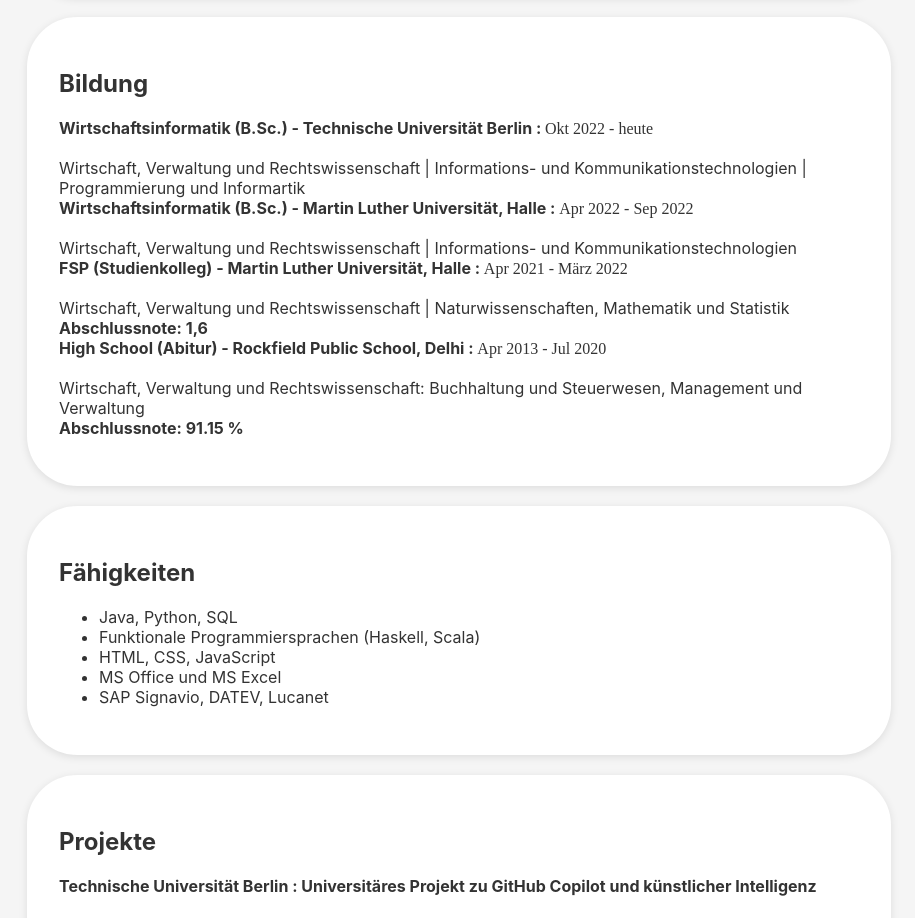
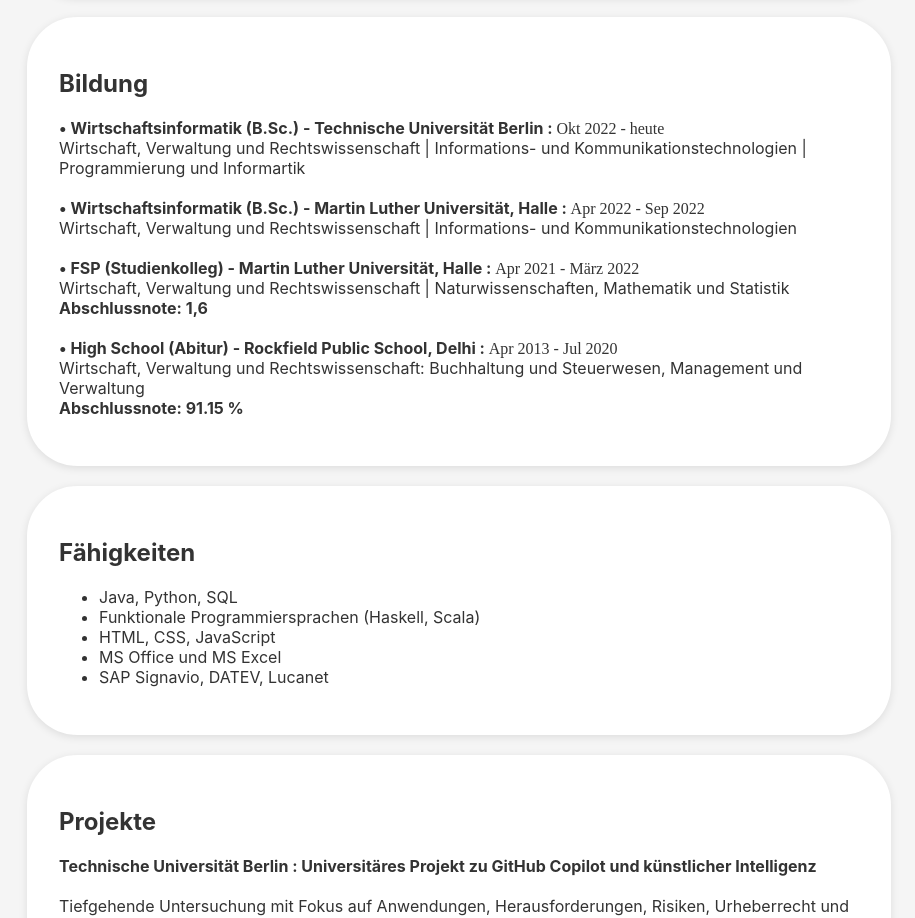
Before and after one commit to kunal180402/my-cv, a plain HTML site: page index.html in a window 1280 px wide. Shown: the part 904-1822 px from the top of the page, without its empty margins (181-1096 px from the left). Drawn offline with Linux system fonts and the light colour scheme.

Commit message:
Update index.html

```diff
--- a/index.html
+++ b/index.html
@@ -54,17 +54,17 @@
     <h2>Bildung
     </h2>
 <p>
-  <b> Wirtschaftsinformatik (B.Sc.) - Technische Universität Berlin :  </b> <ti>Okt 2022 - heute</ti> <br> <br>
+  <b>• Wirtschaftsinformatik (B.Sc.) - Technische Universität Berlin :  </b> <ti>Okt 2022 - heute</ti> <br>
  Wirtschaft, Verwaltung und Rechtswissenschaft | Informations- und
-Kommunikationstechnologien | Programmierung und Informartik <br>
-  <b> Wirtschaftsinformatik (B.Sc.) - Martin Luther Universität, Halle :  </b> <ti>Apr 2022 - Sep 2022</ti> <br> <br>
+Kommunikationstechnologien | Programmierung und Informartik <br><br>
+  <b>• Wirtschaftsinformatik (B.Sc.) - Martin Luther Universität, Halle :  </b> <ti>Apr 2022 - Sep 2022</ti> <br>
  Wirtschaft, Verwaltung und Rechtswissenschaft | Informations- und
-Kommunikationstechnologien <br>
-  <b> FSP (Studienkolleg) - Martin Luther Universität, Halle :  </b> <ti>Apr 2021 - März 2022</ti> <br> <br>
+Kommunikationstechnologien <br> <br>
+  <b>• FSP (Studienkolleg) - Martin Luther Universität, Halle :  </b> <ti>Apr 2021 - März 2022</ti> <br>
  Wirtschaft, Verwaltung und Rechtswissenschaft | Naturwissenschaften,
 Mathematik und Statistik <br>
-  <b>Abschlussnote: 1,6 </b> <br>
-  <b>High School (Abitur) - Rockfield Public School, Delhi : </b> <ti>Apr 2013 - Jul 2020</ti> <br> <br>
+  <b>Abschlussnote: 1,6 </b> <br><br>
+  <b>• High School (Abitur) - Rockfield Public School, Delhi : </b> <ti>Apr 2013 - Jul 2020</ti> <br>
    Wirtschaft, Verwaltung und Rechtswissenschaft: Buchhaltung und Steuerwesen,
  Management und Verwaltung <br>
   <b>Abschlussnote: 91.15 % </b> <br>
```
